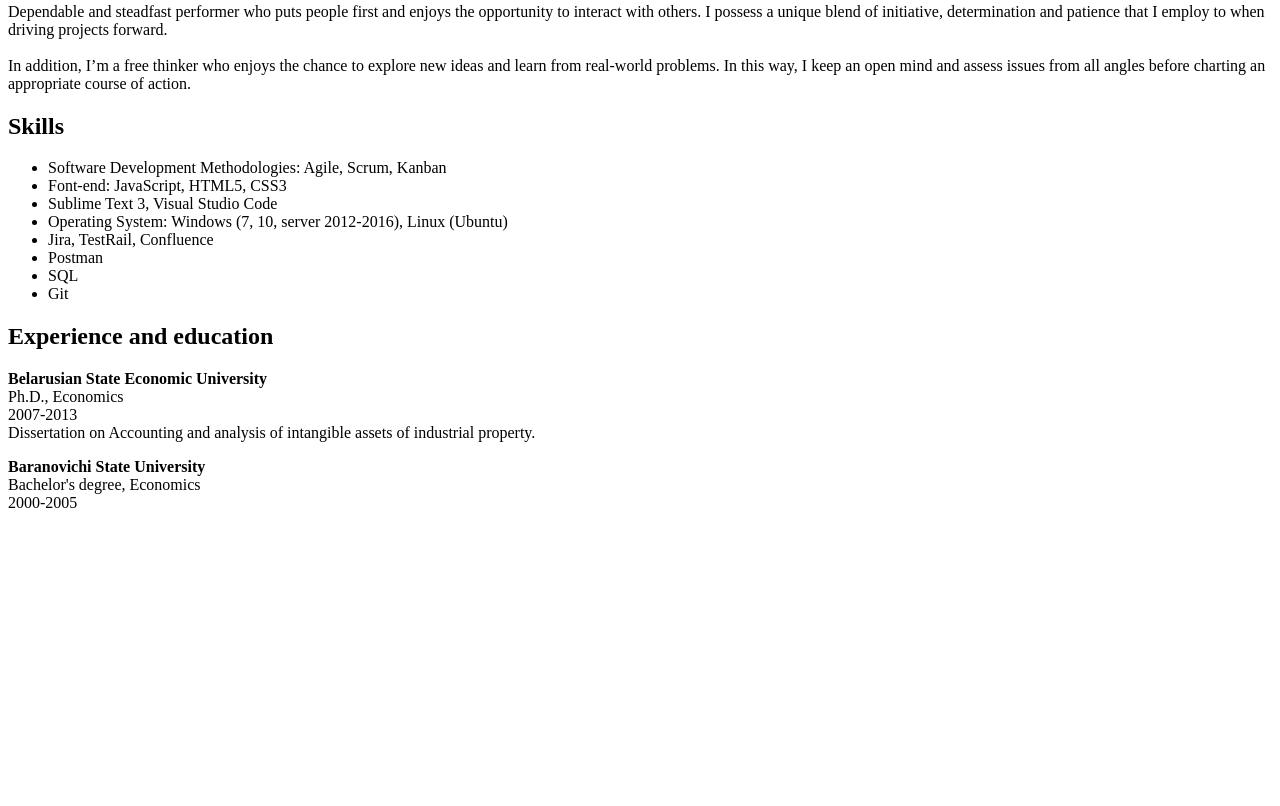
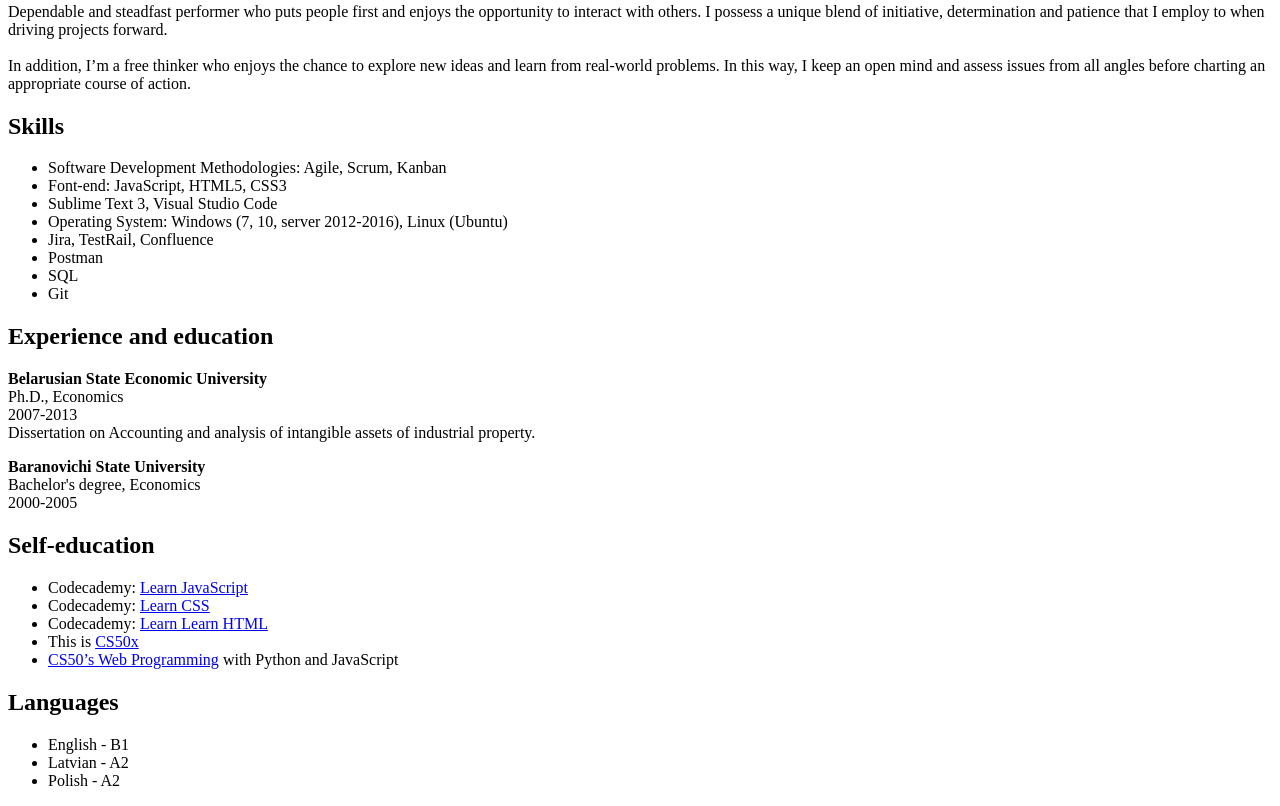
Before and after one commit to kkrivitskaja/rsschool-cv, a plain HTML site: page index.html in a window 1280 px wide. Shown: the part 652-1458 px from the top of the page. Before the commit the page ends 1180 px from the top, so only its background shows below. Drawn offline with Linux system fonts and the light colour scheme.

Commit message:
feat: add self-education and languages info

```diff
--- a/index.html
+++ b/index.html
@@ -60,7 +60,22 @@
             Bachelor's degree, Economics<br>
             2000-2005
         </p>
+        <h2>Self-education</h2>
+        <ul>
+            <li>Codecademy: <a href="https://www.codecademy.com/learn/introduction-to-javascript">Learn JavaScript</a>
+            </li>
+            <li>Codecademy: <a href="https://www.codecademy.com/learn/learn-css">Learn CSS</a></li>
+            <li>Codecademy: <a href="https://www.codecademy.com/learn/learn-html">Learn Learn HTML</a></li>
+            <li>This is <a href="https://cs50.harvard.edu/x/2020/">CS50x</a></li>
+            <li><a href="https://cs50.harvard.edu/web/2020/">CS50’s Web Programming</a> with Python and JavaScript</li>
+        </ul>
 
+        <h2>Languages</h2>
+        <ul>
+            <li>English - B1 </li>
+            <li>Latvian - A2</li>
+            <li>Polish - A2</li>
+        </ul>
     </div>
 </body>
 
```
